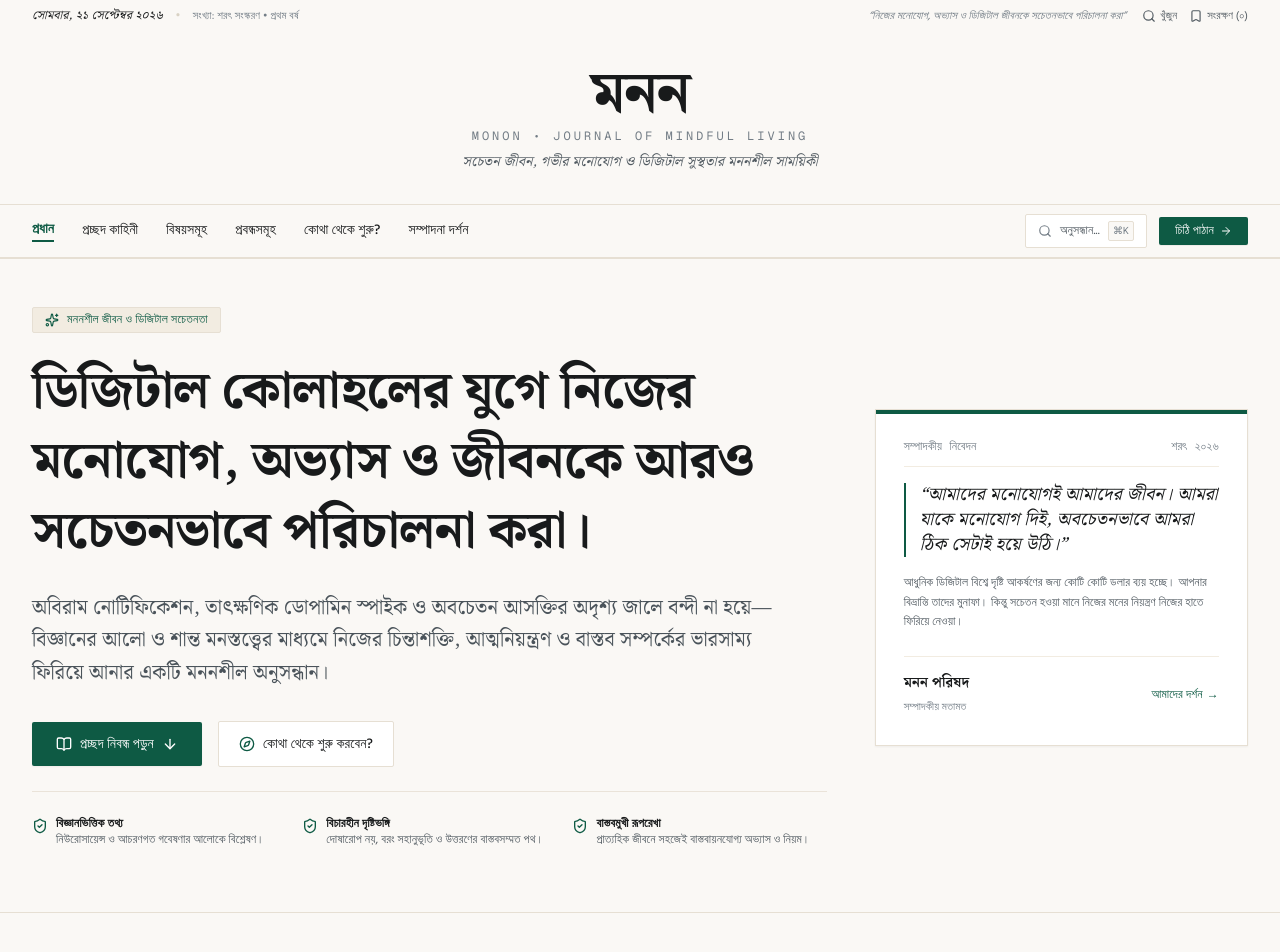
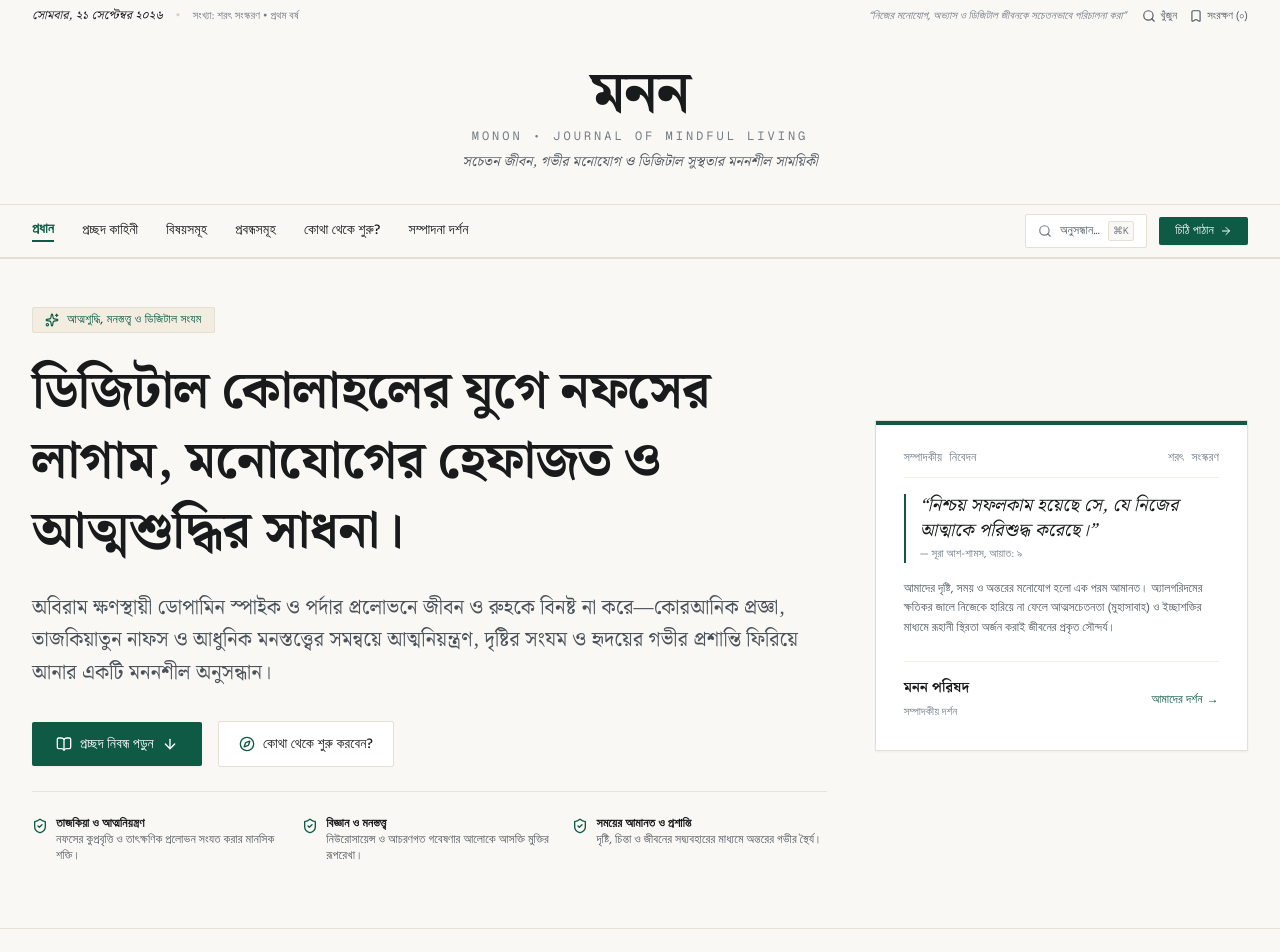
Before and after one commit to tanvirislam06408/articel-pr, a Next.js app: page / in a window 1280 px wide. Shown: the top 952 px of the page. Built offline with nearby package versions, Linux system fonts and the light colour scheme.

Commit message:
feat: update EditorialHero component with new content and improved messaging

```diff
--- a/components/home/EditorialHero.tsx
+++ b/components/home/EditorialHero.tsx
@@ -12,17 +12,17 @@ export function EditorialHero() {
             {/* Editorial Kicker Badge */}
             <div className="inline-flex items-center gap-2 px-3 py-1 bg-[#F2ECE1] border border-[#E6DFD3] rounded-xs text-xs text-[#0E5A44] font-medium tracking-wide">
               <Sparkles className="w-3.5 h-3.5 text-[#0E5A44]" />
-              <span>মননশীল জীবন ও ডিজিটাল সচেতনতা</span>
+              <span>আত্মশুদ্ধি, মনস্তত্ত্ব ও ডিজিটাল সংযম</span>
             </div>
 
             {/* Main Editorial Headline */}
             <h1 className="text-3xl sm:text-4xl md:text-5xl lg:text-[3.25rem] font-serif font-black text-[#181A1B] leading-[1.22] tracking-tight">
-              ডিজিটাল কোলাহলের যুগে নিজের মনোযোগ, অভ্যাস ও জীবনকে আরও সচেতনভাবে পরিচালনা করা।
+              ডিজিটাল কোলাহলের যুগে নফসের লাগাম, মনোযোগের হেফাজত ও আত্মশুদ্ধির সাধনা।
             </h1>
 
             {/* Lead Supporting Paragraph */}
             <p className="text-base sm:text-lg md:text-xl text-[#4A535A] font-serif leading-relaxed max-w-3xl">
-              অবিরাম নোটিফিকেশন, তাৎক্ষণিক ডোপামিন স্পাইক ও অবচেতন আসক্তির অদৃশ্য জালে বন্দী না হয়ে—বিজ্ঞানের আলো ও শান্ত মনস্তত্ত্বের মাধ্যমে নিজের চিন্তাশক্তি, আত্মনিয়ন্ত্রণ ও বাস্তব সম্পর্কের ভারসাম্য ফিরিয়ে আনার একটি মননশীল অনুসন্ধান।
+              অবিরাম ক্ষণস্থায়ী ডোপামিন স্পাইক ও পর্দার প্রলোভনে জীবন ও রুহকে বিনষ্ট না করে—কোরআনিক প্রজ্ঞা, তাজকিয়াতুন নাফস ও আধুনিক মনস্তত্ত্বের সমন্বয়ে আত্মনিয়ন্ত্রণ, দৃষ্টির সংযম ও হৃদয়ের গভীর প্রশান্তি ফিরিয়ে আনার একটি মননশীল অনুসন্ধান।
             </p>
 
             {/* Editorial Action Bar */}
@@ -50,22 +50,22 @@ export function EditorialHero() {
               <div className="flex items-start gap-2">
                 <ShieldCheck className="w-4 h-4 text-[#0E5A44] shrink-0 mt-0.5" />
                 <div>
-                  <strong className="text-[#181A1B] font-semibold block">বিজ্ঞানভিত্তিক তথ্য</strong>
-                  <span>নিউরোসায়েন্স ও আচরণগত গবেষণার আলোকে বিশ্লেষণ।</span>
+                  <strong className="text-[#181A1B] font-semibold block">তাজকিয়া ও আত্মনিয়ন্ত্রণ</strong>
+                  <span>নফসের কুপ্রবৃত্তি ও তাৎক্ষণিক প্রলোভন সংযত করার মানসিক শক্তি।</span>
                 </div>
               </div>
               <div className="flex items-start gap-2">
                 <ShieldCheck className="w-4 h-4 text-[#0E5A44] shrink-0 mt-0.5" />
                 <div>
-                  <strong className="text-[#181A1B] font-semibold block">বিচারহীন দৃষ্টিভঙ্গি</strong>
-                  <span>দোষারোপ নয়, বরং সহানুভূতি ও উত্তরণের বাস্তবসম্মত পথ।</span>
+                  <strong className="text-[#181A1B] font-semibold block">বিজ্ঞান ও মনস্তত্ত্ব</strong>
+                  <span>নিউরোসায়েন্স ও আচরণগত গবেষণার আলোকে আসক্তি মুক্তির রূপরেখা।</span>
                 </div>
               </div>
               <div className="flex items-start gap-2">
                 <ShieldCheck className="w-4 h-4 text-[#0E5A44] shrink-0 mt-0.5" />
                 <div>
-                  <strong className="text-[#181A1B] font-semibold block">বাস্তবমুখী রূপরেখা</strong>
-                  <span>প্রাত্যহিক জীবনে সহজেই বাস্তবায়নযোগ্য অভ্যাস ও নিয়ম।</span>
+                  <strong className="text-[#181A1B] font-semibold block">সময়ের আমানত ও প্রশান্তি</strong>
+                  <span>দৃষ্টি, চিন্তা ও জীবনের সদ্ব্যবহারের মাধ্যমে অন্তরের গভীর স্থৈর্য।</span>
                 </div>
               </div>
             </div>
@@ -77,21 +77,24 @@ export function EditorialHero() {
 
             <div className="flex items-center justify-between text-xs text-[#737D86] font-mono border-b border-[#F2ECE1] pb-3 mb-4">
               <span>সম্পাদকীয় নিবেদন</span>
-              <span>শরৎ ২০২৬</span>
+              <span>শরৎ সংস্করণ</span>
             </div>
 
             <blockquote className="font-serif text-[#181A1B] text-base sm:text-lg leading-snug italic border-l-2 border-[#0E5A44] pl-3.5 my-4">
-              &ldquo;আমাদের মনোযোগই আমাদের জীবন। আমরা যাকে মনোযোগ দিই, অবচেতনভাবে আমরা ঠিক সেটাই হয়ে উঠি।&rdquo;
+              &ldquo;নিশ্চয় সফলকাম হয়েছে সে, যে নিজের আত্মাকে পরিশুদ্ধ করেছে।&rdquo;
+              <span className="block text-[11px] font-sans not-italic text-[#737D86] mt-1">
+                — সূরা আশ-শামস, আয়াত: ৯
+              </span>
             </blockquote>
 
             <p className="text-xs text-[#525B62] font-sans leading-relaxed mt-4">
-              আধুনিক ডিজিটাল বিশ্বে দৃষ্টি আকর্ষণের জন্য কোটি কোটি ডলার ব্যয় হচ্ছে। আপনার বিভ্রান্তি তাদের মুনাফা। কিন্তু সচেতন হওয়া মানে নিজের মনের নিয়ন্ত্রণ নিজের হাতে ফিরিয়ে নেওয়া।
+              আমাদের দৃষ্টি, সময় ও অন্তরের মনোযোগ হলো এক পরম আমানত। অ্যালগরিদমের ক্ষতিকর জালে নিজেকে হারিয়ে না ফেলে আত্মসচেতনতা (মুহাসাবাহ) ও ইচ্ছাশক্তির মাধ্যমে রূহানী স্থিরতা অর্জন করাই জীবনের প্রকৃত সৌন্দর্য।
             </p>
 
             <div className="mt-6 pt-4 border-t border-[#F2ECE1] flex items-center justify-between">
               <div>
                 <span className="font-serif font-bold text-sm text-[#181A1B] block">মনন পরিষদ</span>
-                <span className="text-[11px] text-[#737D86]">সম্পাদকীয় মতামত</span>
+                <span className="text-[11px] text-[#737D86]">সম্পাদকীয় দর্শন</span>
               </div>
               <a
                 href="#philosophy"
```
